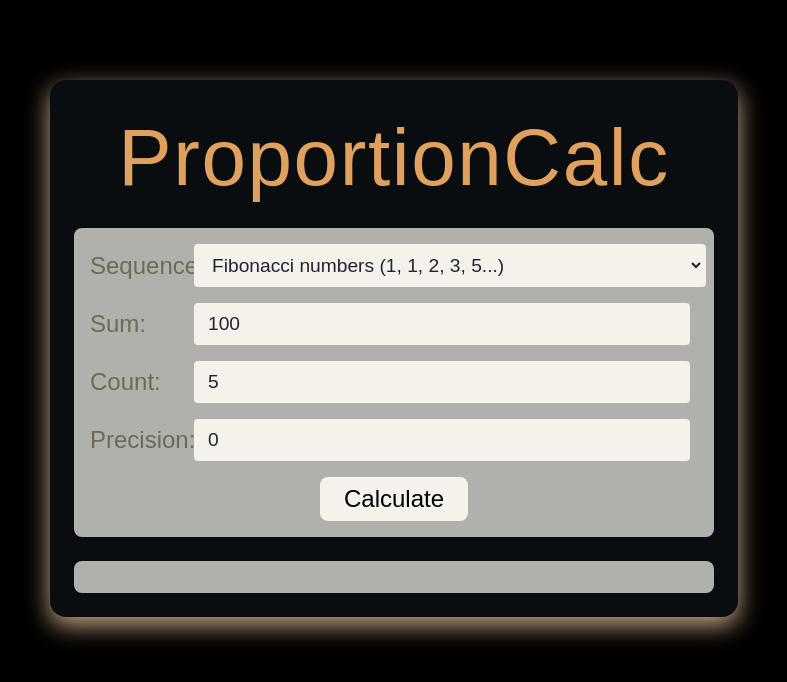
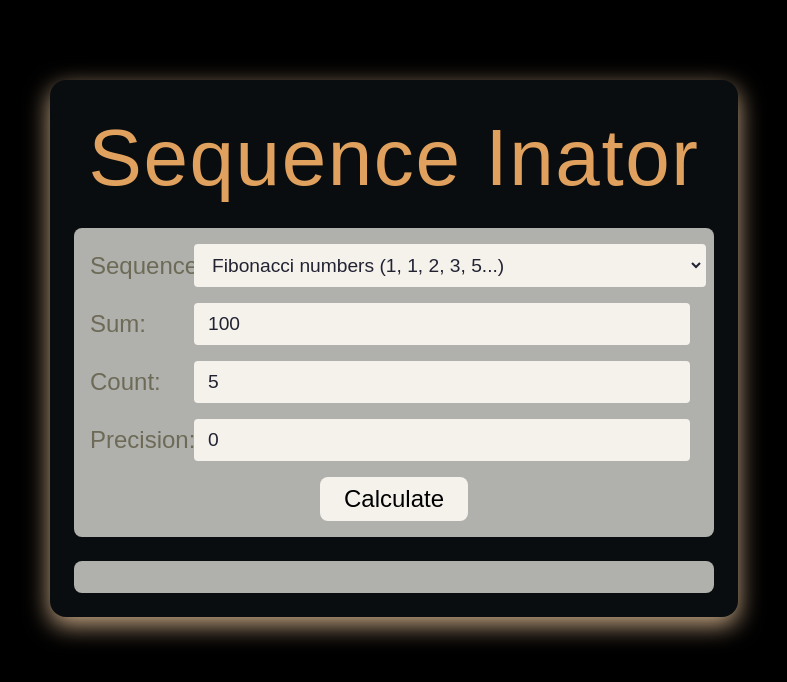
Before and after one commit to Azalurg/sequence-inator, a plain HTML site: page index.html in a window 1280 px wide. Shown: the whole page, without its empty margins (246-1033 px from the left). Drawn offline with Linux system fonts and the light colour scheme; a web font is replaced by a local one.

Commit message:
Update name

```diff
--- a/index.html
+++ b/index.html
@@ -2,13 +2,13 @@
 <html lang="en">
 <head>
     <meta charset="UTF-8">
-    <title>Proportion Calculator</title>
+    <title>Sequence Inator</title>
     <link href="https://fonts.googleapis.com/css2?family=Jersey+15&display=swap" rel="stylesheet">
     <link rel="stylesheet" href="style.css">
 </head>
 <body>
     <div class="container">
-        <div class="title">ProportionCalc</div>
+        <div class="title">Sequence Inator</div>
         <form id="propForm" class="form box">
             <div class="form-row">
                 <label for="sequence" class="label">Sequence:</label>
```
